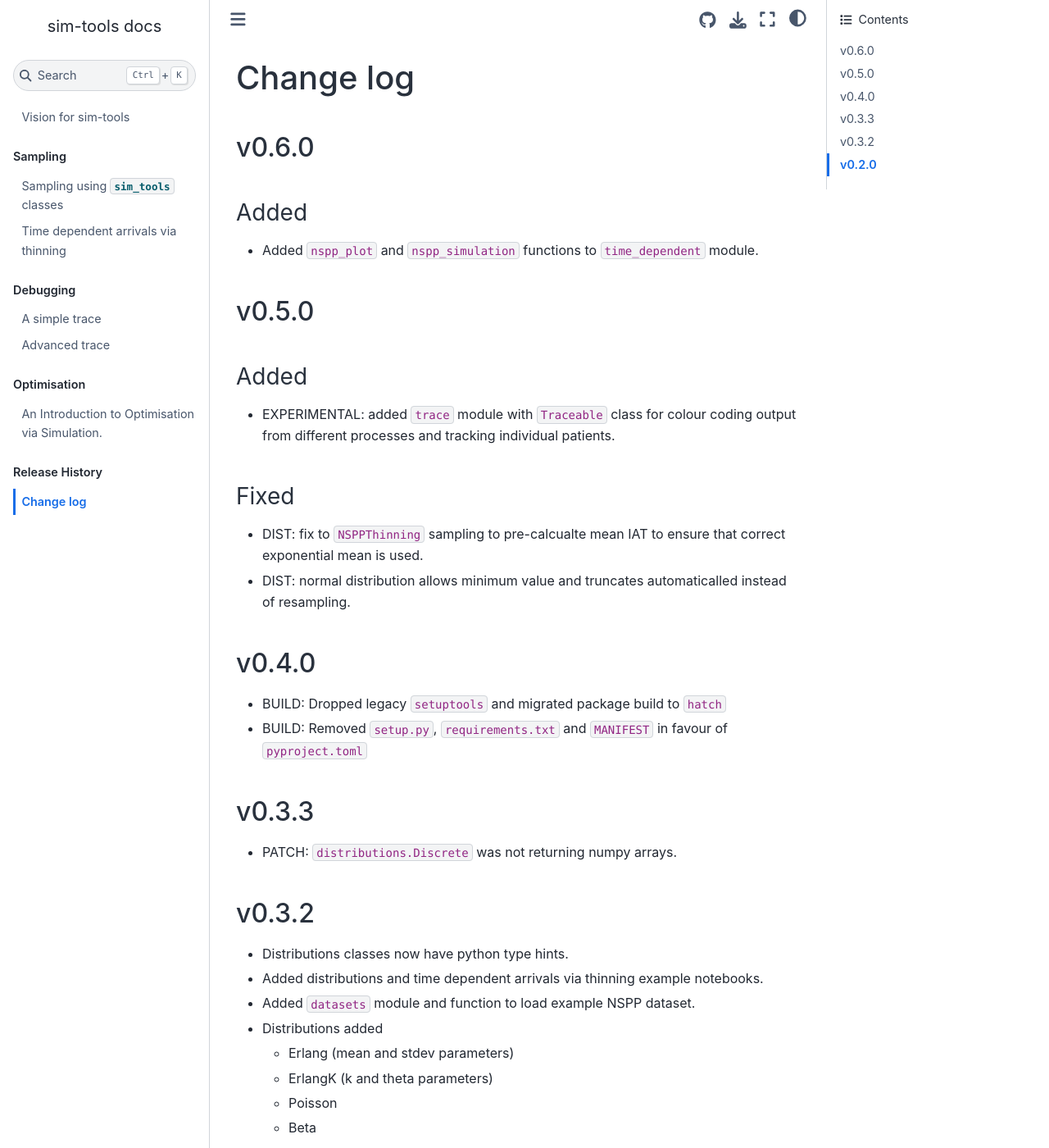
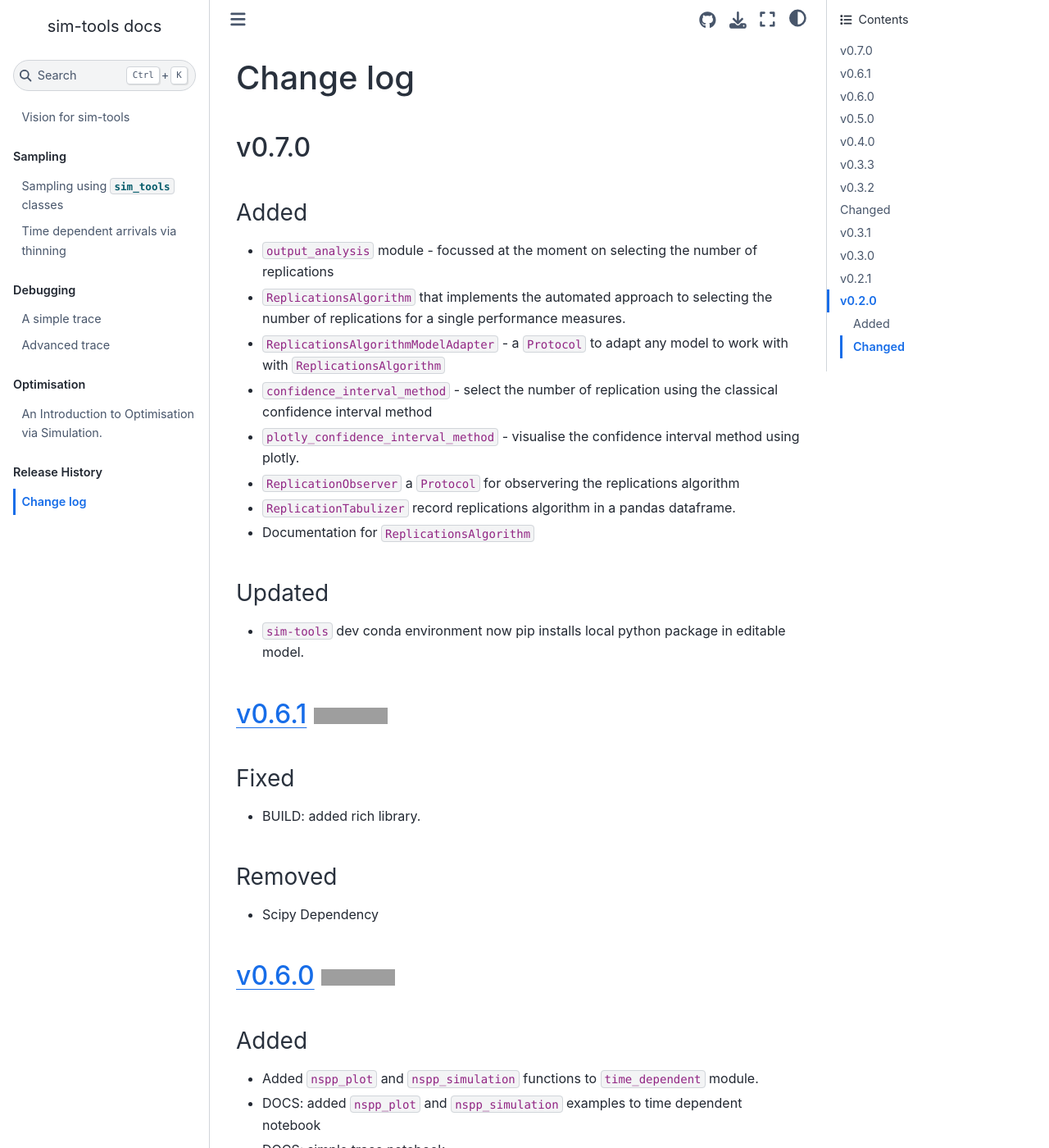
Before and after one commit to TomMonks/sim-tools, a Jupyter Book: the page built from docs/03_CHANGES.md, in a window 1280 px wide and 1400 px high. Shown: the whole window at 82% size. Built offline with Jupyter Book 1.0.4 settings and Sphinx 7.4.7 and the Sphinx Book theme 1.1.4, drawn with Linux system fonts in a browser that asks for light colours; some of the changed text lies outside the part shown; grey boxes are pictures that could not be loaded.

Commit message:
docs(changes): added changes to juypyterbook

```diff
--- a/docs/03_CHANGES.md
+++ b/docs/03_CHANGES.md
@@ -1,12 +1,49 @@
 # Change log
 
-## v0.6.0
+## v0.7.0
+
+### Added
+
+* `output_analysis` module - focussed at the moment on selecting the number of replications
+* `ReplicationsAlgorithm` that implements the automated approach to selecting the number of replications for a single performance measures.
+* `ReplicationsAlgorithmModelAdapter` - a `Protocol` to adapt any model to work with with `ReplicationsAlgorithm`
+* `confidence_interval_method` - select the number of replication using the classical confidence interval method
+* `plotly_confidence_interval_method` - visualise the confidence interval method using plotly.
+* `ReplicationObserver` a `Protocol` for observering the replications algorithm
+*  `ReplicationTabulizer` record replications algorithm in a pandas dataframe.
+* Documentation for `ReplicationsAlgorithm`
+
+### Updated
+
+* `sim-tools` dev conda environment now pip installs local python package in editable model.
+
+## [v0.6.1](https://github.com/TomMonks/sim-tools/releases/tag/v0.6.1) [![DOI](https://zenodo.org/badge/DOI/10.5281/zenodo.13135700.svg)](https://doi.org/10.5281/zenodo.13135700)
+
+### Fixed
+
+* BUILD: added rich library.
+
+### Removed
+
+* Scipy Dependency
+
+## [v0.6.0](https://github.com/TomMonks/sim-tools/releases/tag/v0.6.0) [![DOI](https://zenodo.org/badge/DOI/10.5281/zenodo.13122484.svg)](https://doi.org/10.5281/zenodo.13122484)
 
 ### Added
 
 * Added `nspp_plot` and `nspp_simulation` functions to `time_dependent` module.
+* DOCS: added `nspp_plot` and `nspp_simulation` examples to time dependent notebook
+* DOCS: simple trace notebook
 
-## v0.5.0
+### Changed
+
+* BREAKING: to prototype trace functionality. config name -> class breaks with v0.5.0
+
+### Fixed
+
+* THINNING: patched compatibility of thinning algorithm to work with numpy >= v2. `np.Inf` -> `np.inf`
+
+## [v0.5.0](https://github.com/TomMonks/sim-tools/releases/tag/v0.5.0)  [![DOI](https://zenodo.org/badge/DOI/10.5281/zenodo.12204481.svg)](https://doi.org/10.5281/zenodo.12204481)
 
 ### Added
 
@@ -17,16 +54,34 @@
 * DIST: fix to `NSPPThinning` sampling to pre-calcualte mean IAT to ensure that correct exponential mean is used.
 * DIST: normal distribution allows minimum value and truncates automaticalled instead of resampling.
 
-## v0.4.0
+## [v0.4.0](https://github.com/TomMonks/sim-tools/releases/tag/v0.4.0) [![DOI](https://zenodo.org/badge/DOI/10.5281/zenodo.10987685.svg)](https://doi.org/10.5281/zenodo.10987685)
+
+### Changed
 
 * BUILD: Dropped legacy `setuptools` and migrated package build to `hatch`
 * BUILD: Removed `setup.py`, `requirements.txt` and `MANIFEST` in favour of `pyproject.toml`
 
-## v0.3.3
+## [v0.3.3](https://github.com/TomMonks/sim-tools/releases/tag/v0.3.3) [![DOI](https://zenodo.org/badge/DOI/10.5281/zenodo.10629861.svg)](https://doi.org/10.5281/zenodo.10629861)
+
+### Fixed
 
 * PATCH: `distributions.Discrete` was not returning numpy arrays.
 
-## v0.3.2
+## [v0.3.2](https://github.com/TomMonks/sim-tools/releases/tag/v0.3.2) [![DOI](https://zenodo.org/badge/DOI/10.5281/zenodo.10625581.svg)](https://doi.org/10.5281/zenodo.10625581)
+
+## Changed
+
+* Update Github action to publish to pypi. Use setuptools instead of build
+
+## [v0.3.1](https://github.com/TomMonks/sim-tools/releases/tag/v0.3.1) [![DOI](https://zenodo.org/badge/DOI/10.5281/zenodo.10625470.svg)](https://doi.org/10.5281/zenodo.10625470)
+
+### Fixed:
+
+* PYPI has deprecated username and password. PYPI Publish Github action no works with API Token
+
+## [v0.3.0](https://github.com/TomMonks/sim-tools/releases/tag/v0.3.0)
+
+### Added
 
 * Distributions classes now have python type hints.
 * Added distributions and time dependent arrivals via thinning example notebooks.
@@ -48,10 +103,20 @@
 * Updated test suite for distributions and thinning
 * Basic Jupyterbook of documentation.
 
-## v0.2.0
+## [v0.2.1](https://github.com/TomMonks/sim-tools/releases/tag/v0.2.1)
+
+### Fixed
+
+* Modified Setup tools to avoid numpy import error on build.
+* Updated github action to use up to date actions.
+
+## v0.2.0 [![DOI](https://zenodo.org/badge/DOI/10.5281/zenodo.10201726.svg)](https://doi.org/10.5281/zenodo.10201726)
+
+### Added
 
 * Added `sim_tools.distribution` module.  This contains classes representing popular sampling distributions for Discrete-event simulation. All classes encapsulate a `numpy.random.Generator` object, a random seed, and the parameters of a sampling distribution.
 
+### Changed
+
 * Python has been updated, tested, and patched for 3.10 and 3.11 as well as numpy 1.20+
-
 * Minor linting and code formatting improvement.
```
